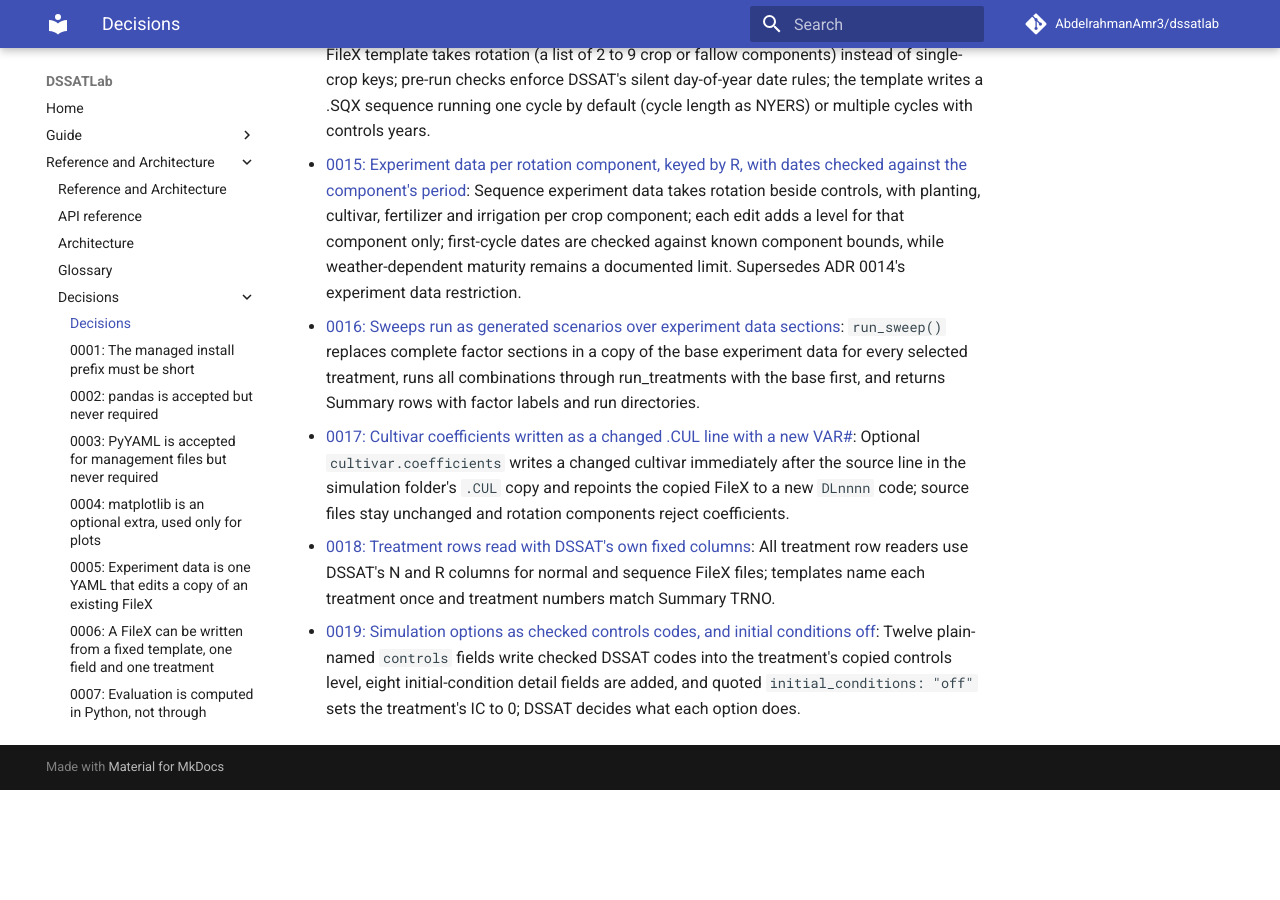
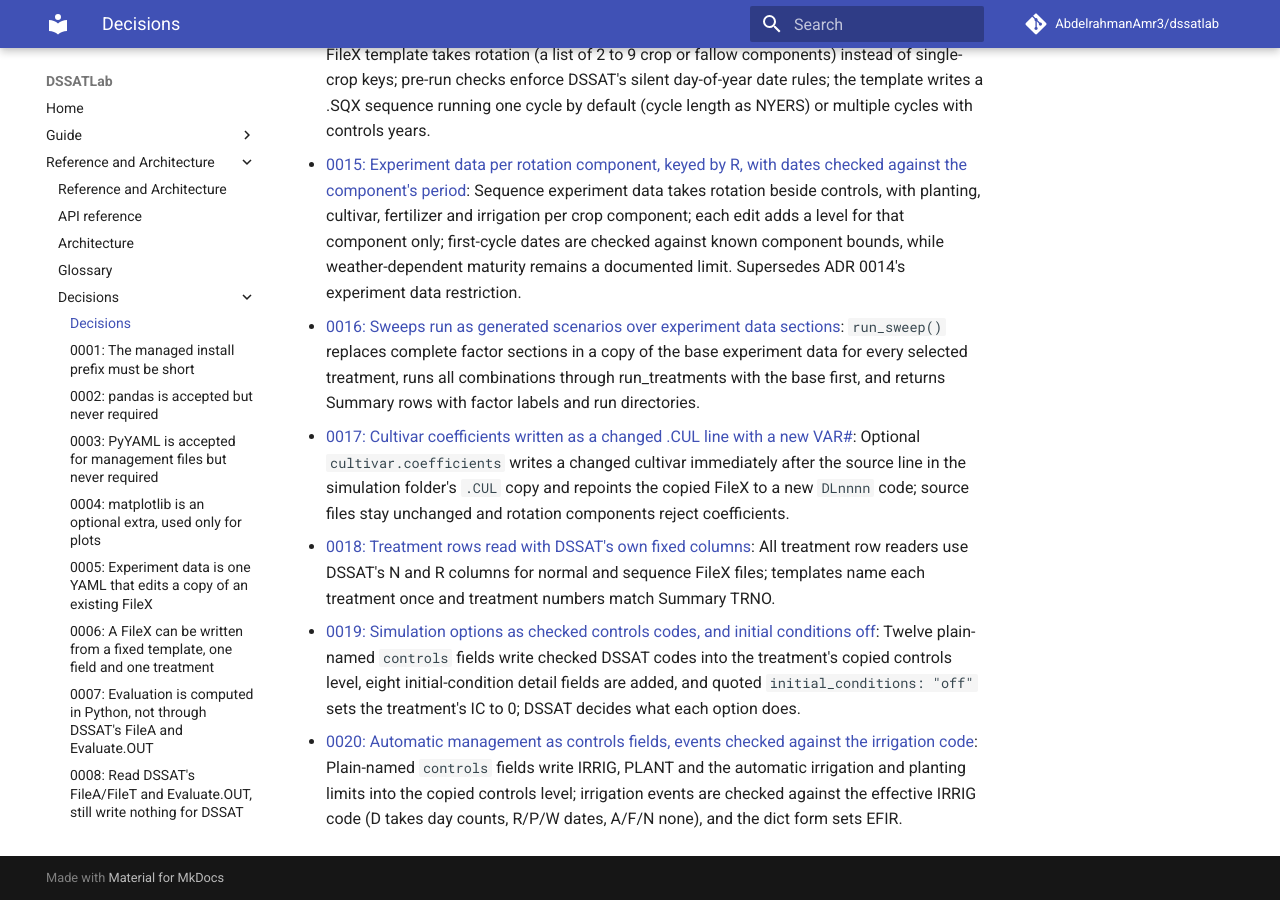
Before and after one commit to AbdelrahmanAmr3/dssatlab, an MkDocs documentation site: the page built from docs/reference/decisions.md, in a window 1280 px wide and 900 px high, scrolled down 1768 px. Built offline with MkDocs 1.6.1 and Material for MkDocs 9.7.7, drawn with Linux system fonts in a browser that asks for light colours; comment, search, counter and statistics services are not loaded; before the commit the page ends 2558 px from its top, so only the background shows below that.

Commit message:
List ADR 0020 in the docs nav and decisions page
Co-Authored-By: Claude Opus 5.5 <noreply@anthropic.com>

```diff
--- a/docs/reference/decisions.md
+++ b/docs/reference/decisions.md
@@ -21,3 +21,4 @@ Architecture Decision Records (ADRs) document architectural and design choices i
 - [0017: Cultivar coefficients written as a changed .CUL line with a new VAR#](../adr/0017-cultivar-coefficients-as-a-changed-cul-line.md): Optional `cultivar.coefficients` writes a changed cultivar immediately after the source line in the simulation folder's `.CUL` copy and repoints the copied FileX to a new `DLnnnn` code; source files stay unchanged and rotation components reject coefficients.
 - [0018: Treatment rows read with DSSAT's own fixed columns](../adr/0018-treatment-rows-read-with-dssats-fixed-columns.md): All treatment row readers use DSSAT's N and R columns for normal and sequence FileX files; templates name each treatment once and treatment numbers match Summary TRNO.
 - [0019: Simulation options as checked controls codes, and initial conditions off](../adr/0019-simulation-options-as-checked-controls-codes.md): Twelve plain-named `controls` fields write checked DSSAT codes into the treatment's copied controls level, eight initial-condition detail fields are added, and quoted `initial_conditions: "off"` sets the treatment's IC to 0; DSSAT decides what each option does.
+- [0020: Automatic management as controls fields, events checked against the irrigation code](../adr/0020-automatic-management-as-controls-fields.md): Plain-named `controls` fields write IRRIG, PLANT and the automatic irrigation and planting limits into the copied controls level; irrigation events are checked against the effective IRRIG code (D takes day counts, R/P/W dates, A/F/N none), and the dict form sets EFIR.
--- a/mkdocs.yml
+++ b/mkdocs.yml
@@ -64,6 +64,7 @@ nav:
           - adr/0017-cultivar-coefficients-as-a-changed-cul-line.md
           - adr/0018-treatment-rows-read-with-dssats-fixed-columns.md
           - adr/0019-simulation-options-as-checked-controls-codes.md
+          - adr/0020-automatic-management-as-controls-fields.md
       - Testing and CI: reference/testing-ci.md
       - Releasing: reference/releasing.md
       - Roadmap: reference/roadmap.md
```
